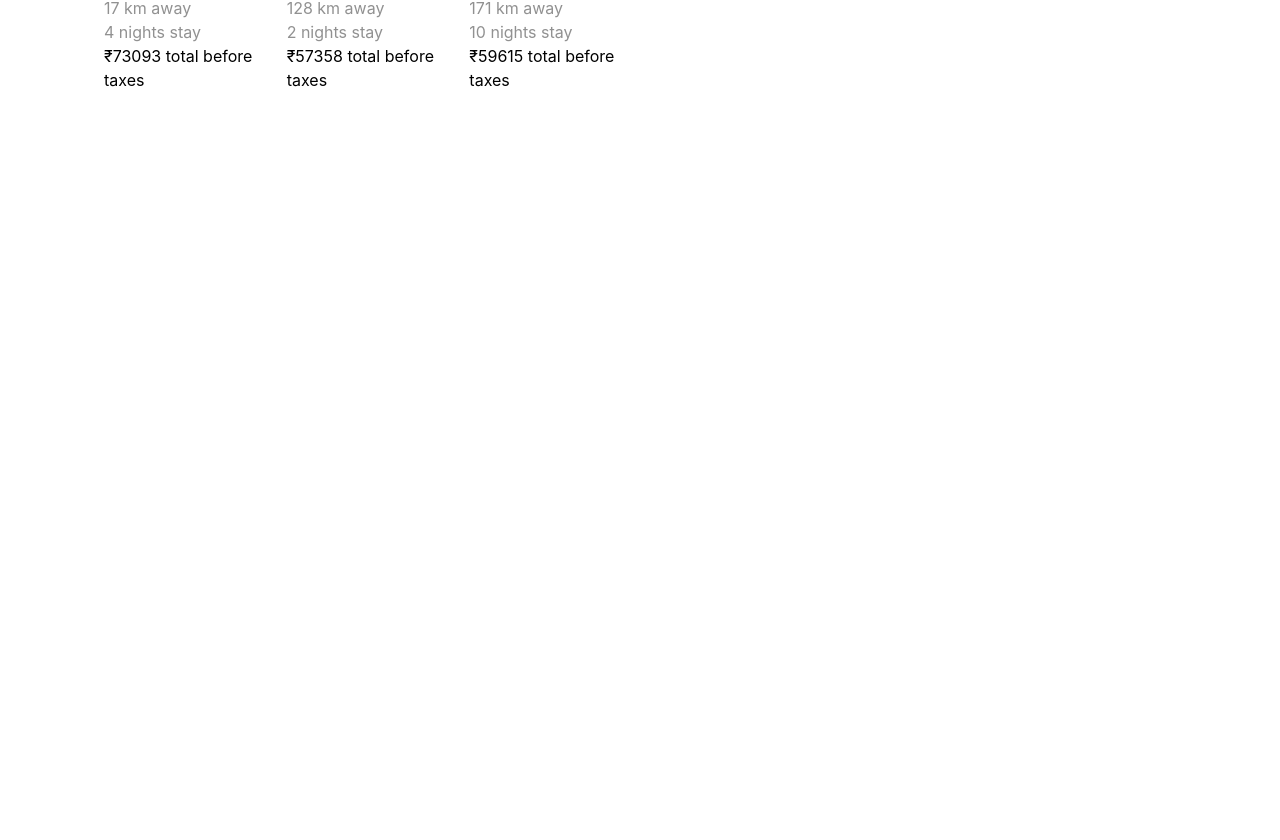
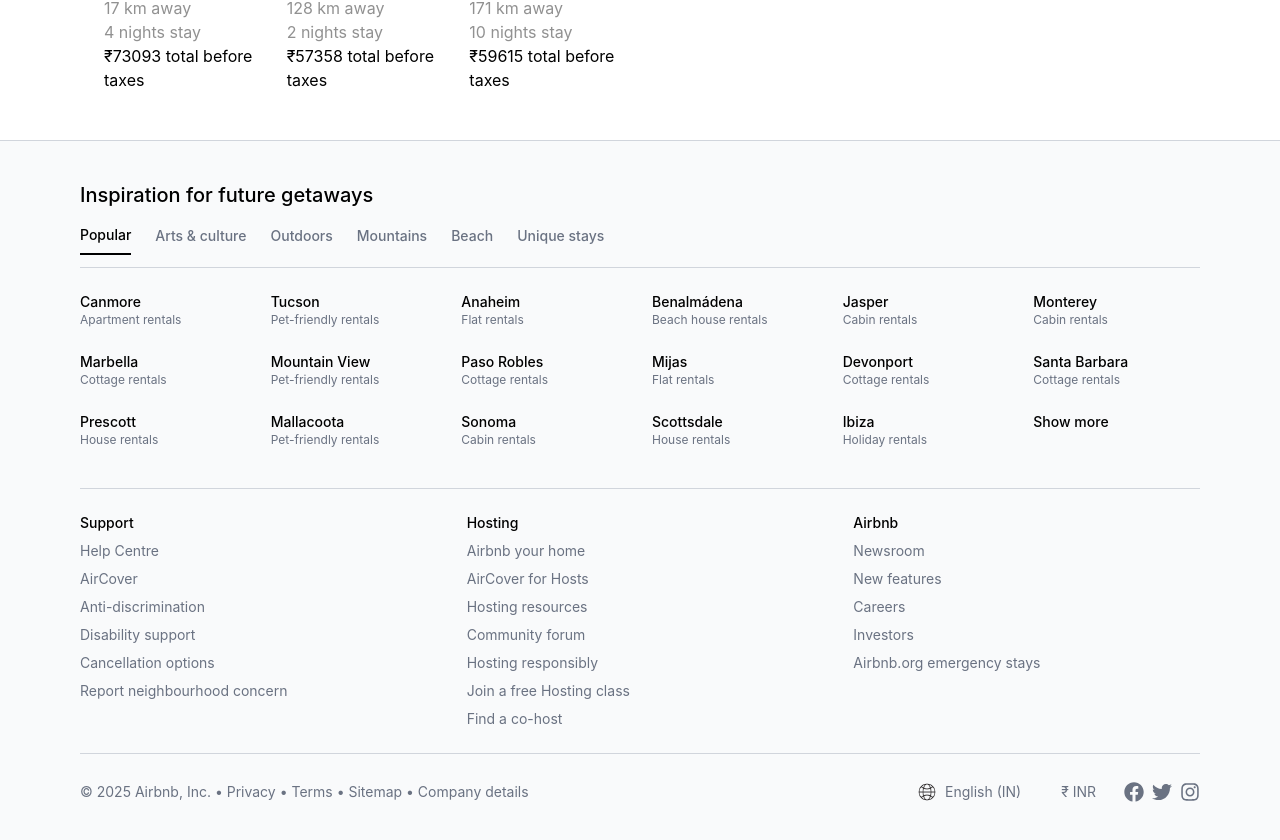
Before and after one commit to TakshilCodes/Airbnb-Frontend-Clone, a React (Vite) app: page / in a window 1280 px wide. Shown: the part 2576-3416 px from the top of the page. Before the commit the page ends 2676 px from the top, so only its background shows below. Built offline with nearby package versions, Linux system fonts and the light colour scheme.

Commit message:
Added Footer

```diff
--- a/src/App.jsx
+++ b/src/App.jsx
@@ -2,6 +2,7 @@
 import Navbar from './Seactions/navbar'
 import Filtering from './Seactions/filtering'
 import Places from './Seactions/places'
+import Footer from './Seactions/footer'
 
 function App() {
 
@@ -10,6 +11,7 @@
      <Navbar/>
      <Filtering/>
      <Places/>
+     <Footer/>
     </>
   )
 }
--- /dev/null
+++ b/src/Constants/footer.json
@@ -0,0 +1,98 @@
+{
+  "tabs": {
+    "Popular": [
+      { "name": "Canmore", "type": "Apartment rentals" },
+      { "name": "Tucson", "type": "Pet-friendly rentals" },
+      { "name": "Anaheim", "type": "Flat rentals" },
+      { "name": "Benalmádena", "type": "Beach house rentals" },
+      { "name": "Jasper", "type": "Cabin rentals" },
+      { "name": "Monterey", "type": "Cabin rentals" },
+      { "name": "Marbella", "type": "Cottage rentals" },
+      { "name": "Mountain View", "type": "Pet-friendly rentals" },
+      { "name": "Paso Robles", "type": "Cottage rentals" },
+      { "name": "Mijas", "type": "Flat rentals" },
+      { "name": "Devonport", "type": "Cottage rentals" },
+      { "name": "Santa Barbara", "type": "Cottage rentals" },
+      { "name": "Prescott", "type": "House rentals" },
+      { "name": "Mallacoota", "type": "Pet-friendly rentals" },
+      { "name": "Sonoma", "type": "Cabin rentals" },
+      { "name": "Scottsdale", "type": "House rentals" },
+      { "name": "Ibiza", "type": "Holiday rentals" },
+      { "name": "Show more", "type": "" }
+    ],
+    "Arts & culture": [
+      { "name": "Paris", "type": "Apartment rentals" },
+      { "name": "Florence", "type": "Apartment rentals" },
+      { "name": "Barcelona", "type": "Apartment rentals" },
+      { "name": "Vienna", "type": "Flat rentals" },
+      { "name": "Rome", "type": "Historic rentals" },
+      { "name": "Lisbon", "type": "House rentals" },
+      { "name": "Berlin", "type": "Cottage rentals" },
+      { "name": "Amsterdam", "type": "Apartment rentals" },
+      { "name": "Prague", "type": "Historic rentals" },
+      { "name": "Athens", "type": "House rentals" },
+      { "name": "Madrid", "type": "Flat rentals" },
+      { "name": "New York", "type": "Loft rentals" },
+      { "name": "Chicago", "type": "Loft rentals" },
+      { "name": "Boston", "type": "Loft rentals" },
+      { "name": "San Francisco", "type": "Flat rentals" },
+      { "name": "Los Angeles", "type": "Loft rentals" },
+      { "name": "Washington DC", "type": "Apartment rentals" },
+      { "name": "Show more", "type": "" }
+    ],
+    "Outdoors": [
+      { "name": "Rocky Mountains", "type": "Hiking trails" },
+      { "name": "Yosemite", "type": "National park cabins" },
+      { "name": "Lake Tahoe", "type": "Ski lodges" },
+      { "name": "Swiss Alps", "type": "Mountain chalets" },
+      { "name": "Grand Canyon", "type": "Camping grounds" },
+      { "name": "Yellowstone", "type": "Eco lodges" },
+      { "name": "Banff", "type": "Log cabins" },
+      { "name": "Glacier National Park", "type": "Rustic lodges" },
+      { "name": "Great Smoky Mountains", "type": "Forest cabins" },
+      { "name": "Blue Ridge Parkway", "type": "Cabins" },
+      { "name": "Big Sur", "type": "Cliffside rentals" },
+      { "name": "Show more", "type": "" }
+    ],
+    "Mountains": [
+      { "name": "Aspen", "type": "Ski resorts" },
+      { "name": "Banff", "type": "Luxury lodges" },
+      { "name": "Mont Tremblant", "type": "Chalets" },
+      { "name": "Zermatt", "type": "Mountain cabins" },
+      { "name": "Whistler", "type": "Ski-in ski-out homes" },
+      { "name": "Telluride", "type": "Lodges" },
+      { "name": "St. Moritz", "type": "Chalets" },
+      { "name": "Show more", "type": "" }
+    ],
+    "Beach": [
+      { "name": "Bali", "type": "Oceanfront villas" },
+      { "name": "Maldives", "type": "Overwater bungalows" },
+      { "name": "Miami", "type": "Beach condos" },
+      { "name": "Sydney", "type": "Coastal apartments" },
+      { "name": "Phuket", "type": "Seaside resorts" },
+      { "name": "Hawaii", "type": "Luxury beach houses" },
+      { "name": "Fiji", "type": "Waterfront bungalows" },
+      { "name": "Cancun", "type": "Beachfront resorts" },
+      { "name": "Show more", "type": "" }
+    ],
+    "Unique stays": [
+      { "name": "Santorini", "type": "Cliffside homes" },
+      { "name": "Dubai", "type": "Luxury skyscraper apartments" },
+      { "name": "Iceland", "type": "Glass igloos" },
+      { "name": "Marrakech", "type": "Riads" },
+      { "name": "Hobbiton", "type": "Themed cottages" },
+      { "name": "Show more", "type": "" }
+    ]
+  },
+  "footerLinks": {
+    "Support": [
+      "Help Centre", "AirCover", "Anti-discrimination", "Disability support", "Cancellation options", "Report neighbourhood concern"
+    ],
+    "Hosting": [
+      "Airbnb your home", "AirCover for Hosts", "Hosting resources", "Community forum", "Hosting responsibly", "Join a free Hosting class", "Find a co-host"
+    ],
+    "Airbnb": [
+      "Newsroom", "New features", "Careers", "Investors", "Airbnb.org emergency stays"
+    ]
+  }
+}
--- /dev/null
+++ b/src/Seactions/footer.jsx
@@ -0,0 +1,103 @@
+import React, { useState } from "react";
+import footerData from "../Constants/footer.json";
+import { FaFacebook, FaTwitter, FaInstagram } from "react-icons/fa";
+import glob from '../assets/Icons/web.png';
+
+const Footer = () => {
+    const [activeTab, setActiveTab] = useState("Popular");
+
+    return (
+        <footer className="bg-gray-50 text-black text-sm border-t border-gray-300 py-10 px-20 mt-85">
+            <div className="max-w-7xl mx-auto">
+                <h2 className="text-xl font-medium mb-4">Inspiration for future getaways</h2>
+
+                <div className="flex gap-6 border-b border-gray-300 pb-3 text-gray-500">
+                    {Object.keys(footerData.tabs).map((tab) => (
+                        <button
+                            key={tab}
+                            onClick={() => setActiveTab(tab)}
+                            className={`pb-2 text-sm font-medium transition-all hover:text-black ${activeTab === tab ? "text-black border-b-2 border-black" : ""
+                                }`}
+                        >
+                            {tab}
+                        </button>
+                    ))}
+
+                </div>
+
+                <div className="grid grid-cols-3 md:grid-cols-6 gap-6 mt-6">
+                    {footerData.tabs[activeTab]?.map((place, index) => (
+                        <div key={index}>
+                            <p className="font-medium text-sm">{place.name}</p>
+                            <p className="text-gray-500 text-xs">{place.type}</p>
+                        </div>
+                    ))}
+                </div>
+
+
+                <div className="grid grid-cols-1 md:grid-cols-3 gap-10 mt-10 border-t border-gray-300 pt-6">
+                    <div>
+                        <h3 className="font-medium">Support</h3>
+                        <ul className="text-gray-500 text-sm mt-2 space-y-2">
+                            {footerData.footerLinks.Support.map((item, index) => (
+                                <a
+                                    key={index}
+                                    href="#"
+                                    className="block hover:underline"
+                                >
+                                    {item}
+                                </a>
+                            ))}
+                        </ul>
+                    </div>
+
+                    <div>
+                        <h3 className="font-medium">Hosting</h3>
+                        <ul className="text-gray-500 text-sm mt-2 space-y-2">
+                            {footerData.footerLinks.Hosting.map((item, index) => (
+                                <a
+                                    key={index}
+                                    href="#"
+                                    className="block hover:underline"
+                                >
+                                    {item}
+                                </a>
+                            ))}
+                        </ul>
+                    </div>
+
+                    <div>
+                        <h3 className="font-medium">Airbnb</h3>
+                        <ul className="text-gray-500 text-sm mt-2 space-y-2">
+                            {footerData.footerLinks.Airbnb.map((item, index) => (
+                                <a
+                                    key={index}
+                                    href="#"
+                                    className="block hover:underline"
+                                >
+                                    {item}
+                                </a>
+                            ))}
+                        </ul>
+                    </div>
+                </div>
+
+
+                <div className="flex justify-between items-center border-t border-gray-300 mt-6 pt-4 text-gray-500 text-sm">
+                    <p>&copy; 2025 Airbnb, Inc. &bull; Privacy &bull; Terms &bull; Sitemap &bull; Company details</p>
+                    <div className="flex gap-4 items-center">
+                        <p className="flex gap-2 hover:bg-gray-100 p-3 cursor-pointer"><img src={glob} alt="glob" className="w-5" /> English (IN)</p>
+                        <p className="hover:bg-gray-100 p-3 cursor-pointer">₹ INR</p>
+                        <div className="flex gap-2">
+                            <FaFacebook className="w-5 h-5 text-gray-500 hover:text-black cursor-pointer" />
+                            <FaTwitter className="w-5 h-5 text-gray-500 hover:text-black cursor-pointer" />
+                            <FaInstagram className="w-5 h-5 text-gray-500 hover:text-black cursor-pointer" />
+                        </div>
+                    </div>
+                </div>
+            </div>
+        </footer>
+    );
+};
+
+export default Footer;
```
